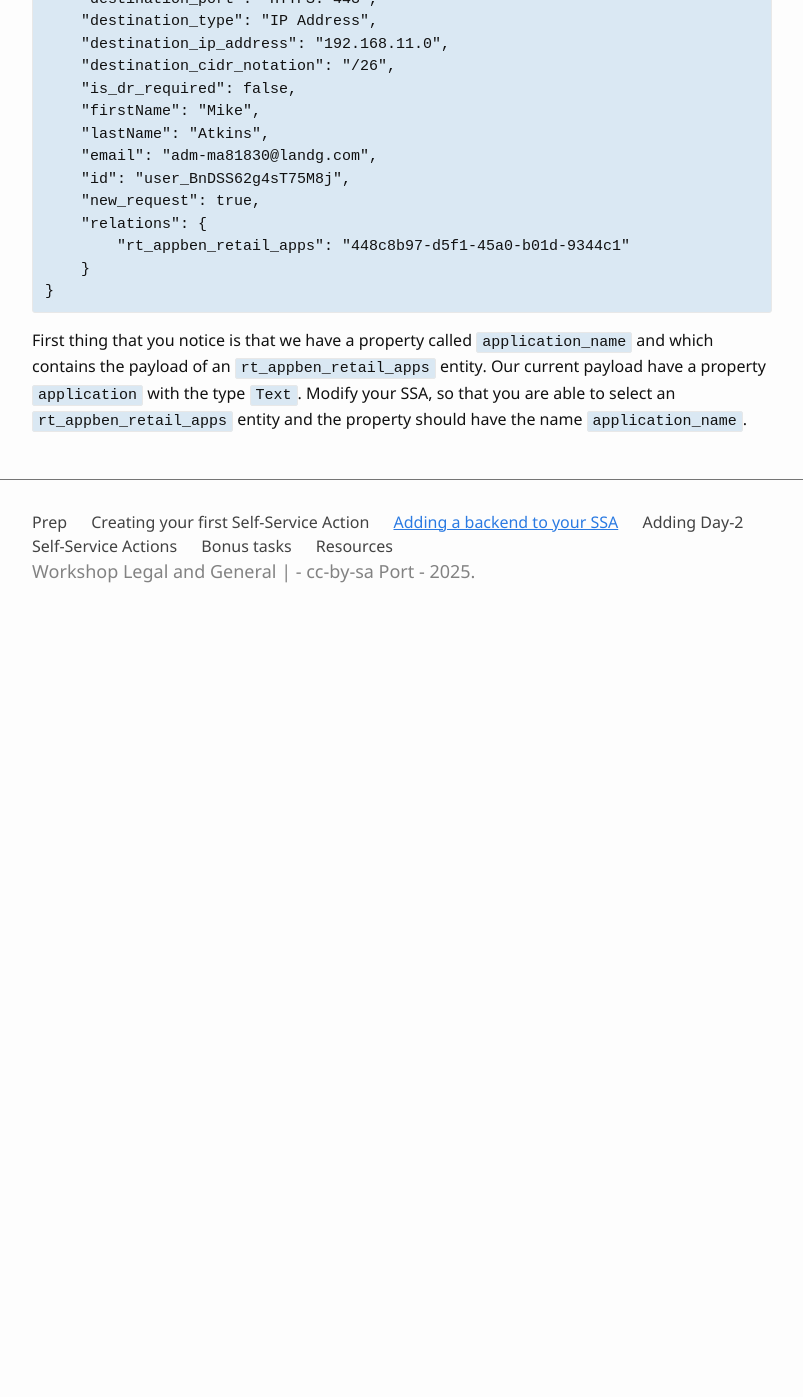
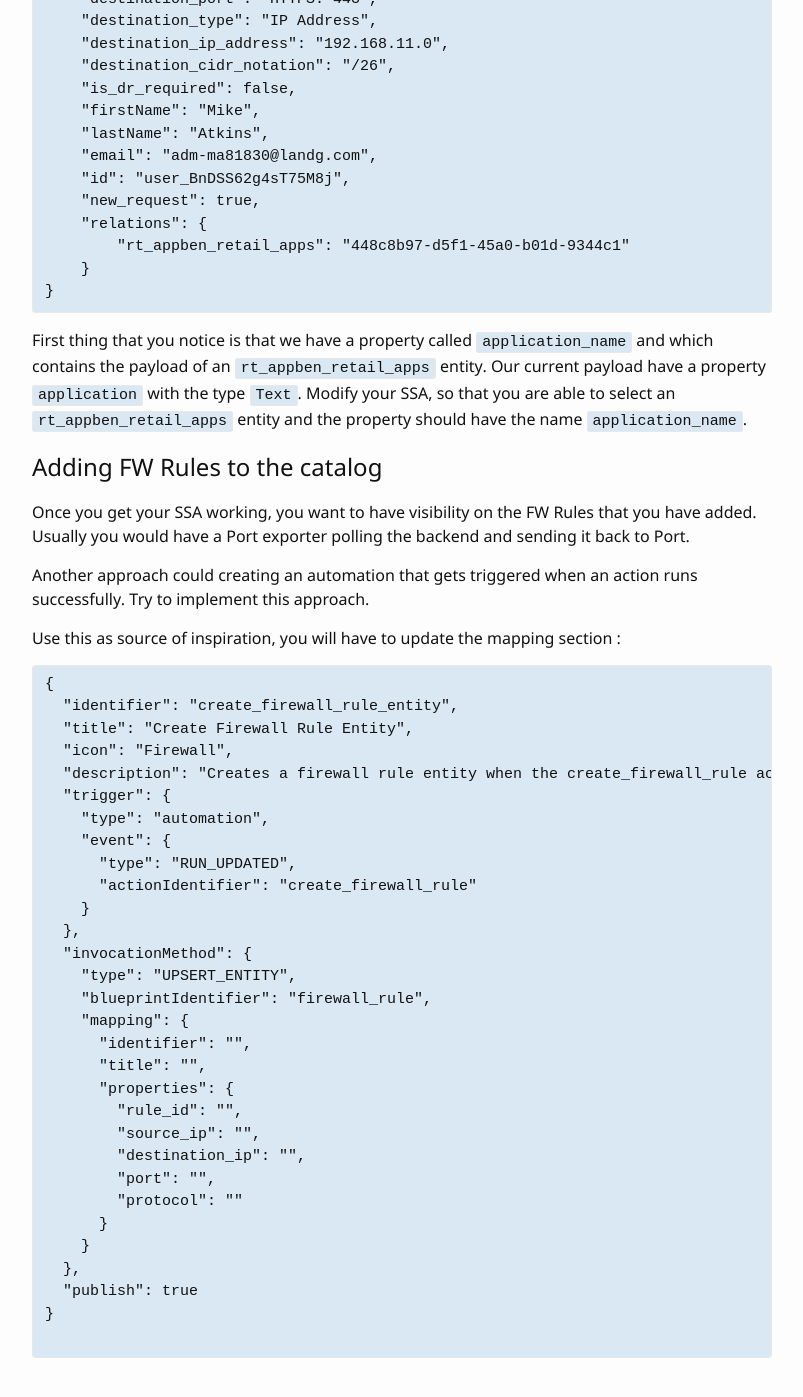
Before and after one commit to port-experimental/landg-workshop, a Jekyll site: the page built from 2-ssa-backend.md, in a window 1280 px wide and 1400 px high, scrolled down 1351 px. Shown: the top 1397 px of the window, without its empty margins (238-1041 px from the left). Built offline with Jekyll 4.4.1, drawn with Linux system fonts in a browser that asks for light colours; before the commit the page ends 1981 px from its top, so only the background shows below that.

Commit message:
polishing

````diff
--- a/2-ssa-backend.md
+++ b/2-ssa-backend.md
@@ -73,3 +73,45 @@ Now the real payload which is expected is the following one :
 
 First thing that you notice is that we have a property called `application_name` and which contains the payload of an `rt_appben_retail_apps` entity. Our current payload have a property `application` with the type `Text`.
 Modify your SSA, so that you are able to select an `rt_appben_retail_apps` entity and the property should have the name `application_name`.
+
+
+## Adding FW Rules to the catalog
+
+Once you get your SSA working, you want to have visibility on the FW Rules that you have added. Usually you would have a Port exporter polling the backend and sending it back to Port.
+
+Another approach could creating an automation that gets triggered when an action runs successfully. Try to implement this approach.
+
+Use this as source of inspiration, you will have to update the mapping section :
+
+```
+{
+  "identifier": "create_firewall_rule_entity",
+  "title": "Create Firewall Rule Entity",
+  "icon": "Firewall",
+  "description": "Creates a firewall rule entity when the create_firewall_rule action is completed",
+  "trigger": {
+    "type": "automation",
+    "event": {
+      "type": "RUN_UPDATED",
+      "actionIdentifier": "create_firewall_rule"
+    }
+  },
+  "invocationMethod": {
+    "type": "UPSERT_ENTITY",
+    "blueprintIdentifier": "firewall_rule",
+    "mapping": {
+      "identifier": "{{ .trigger.payload.properties.rule_id }}",
+      "title": "{{ .trigger.payload.properties.rule_name }}",
+      "properties": {
+        "rule_id": "{{ .trigger.payload.properties.rule_id }}",
+        "source_ip": "{{ .trigger.payload.properties.source_ip }}",
+        "destination_ip": "{{ .trigger.payload.properties.destination_ip }}",
+        "port": "{{ .trigger.payload.properties.port }}",
+        "protocol": "{{ .trigger.payload.properties.protocol }}"
+      }
+    }
+  },
+  "publish": true
+}
+
+```
````
Also changed, not shown: 3-adding-day-2-ssa.md (+4 -0 lines).
